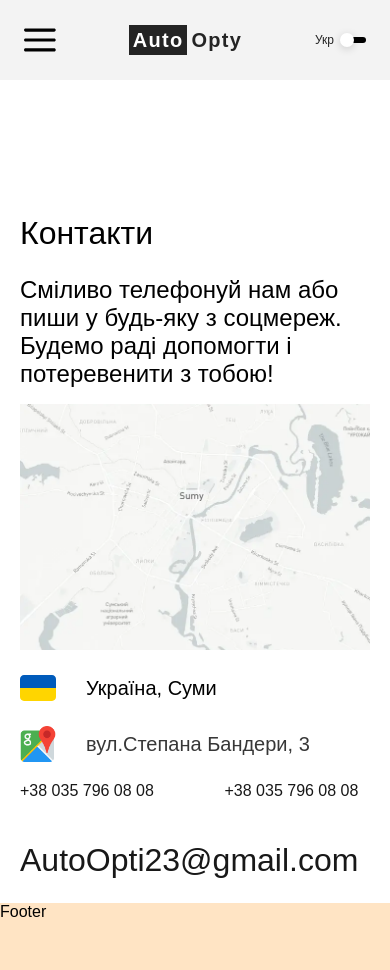
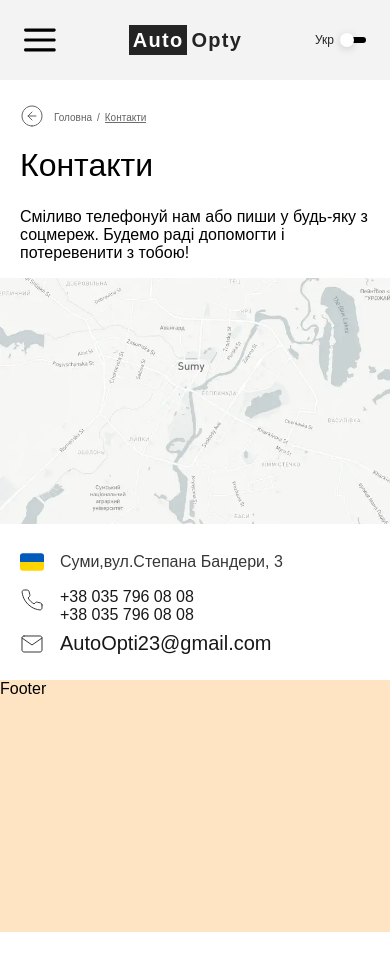
Before and after one commit to AutoOpty/auto-opty, a Next.js app: page /contacts in a window 390 px wide. Shown: the top 970 px of the page. After the commit the page ends 932 px from the top, so only its background shows below. Built offline with nearby package versions, Linux system fonts and the light colour scheme; no server answers; a web font is replaced by a local one.

Commit message:
add adaptive ContactPage, BreadCrumbs and FilterButton

```diff
--- /dev/null
+++ b/src/components/share/BreadCrumbs/BreadCrumbs.jsx
@@ -0,0 +1,40 @@
+'use client';
+
+import { useEffect, useState } from 'react';
+import { useRouter } from 'next/navigation';
+import Link from 'next/link';
+import styles from './BreadCrumbs.module.scss';
+
+const BreadCrumbs = ({ title }) => {
+  const [isLoading, setIsLoading] = useState(true);
+  const router = useRouter();
+
+  useEffect(() => {
+    setIsLoading(false);
+  }, []);
+
+  return (
+    <nav className={styles.toBackContainer}>
+      <button
+        type="button"
+        className={styles.buttonToBack}
+        onClick={() => router.back()}
+      >
+        <svg className={styles.toBackSvg}>
+          <use href="symbol-defs.svg#icon-arrow-left-circle" />
+        </svg>
+      </button>
+      {!isLoading && (
+        <article className={styles.textLink}>
+          {/* <h2 className={seoStyles.titleHidden}>Navigation</h2>  */}
+          <Link href="/" prefetch={false} className={styles.textLinkAnimation}>
+            Головна
+          </Link>
+          / <span className={styles.active}>{title}</span>
+        </article>
+      )}
+    </nav>
+  );
+};
+
+export default BreadCrumbs;
--- /dev/null
+++ b/src/components/share/BreadCrumbs/BreadCrumbs.module.scss
@@ -0,0 +1,108 @@
+@import '@/styles/_variables.scss';
+
+.toBackContainer {
+  width: 100%;
+  display: -webkit-box;
+  display: -ms-flexbox;
+  display: flex;
+  -webkit-box-align: center;
+  -ms-flex-align: center;
+  align-items: center;
+  -webkit-box-pack: start;
+  -ms-flex-pack: start;
+  justify-content: flex-start;
+  margin-bottom: 16px;
+  column-gap: 10px;
+
+  @media screen and (min-width: $tablet) {
+    margin-bottom: 32px;
+    column-gap: 13px;
+  }
+  @media screen and (min-width: 1366px) {
+    margin-bottom: 30px;
+  }
+}
+
+.buttonToBack {
+  cursor: pointer;
+  background-color: transparent;
+  border: none;
+  &:hover .toBackSvg,
+  &:focus .toBackSvg {
+    scale: 1.1;
+  }
+}
+
+.toBackSvg {
+  width: 24px;
+  height: 24px;
+  stroke: #636363;
+}
+
+.textLink {
+  width: initial;
+  color: #636363;
+  font-size: 10px;
+  font-weight: 400;
+  display: -webkit-box;
+  display: -ms-flexbox;
+  display: flex;
+  -webkit-box-align: center;
+  -ms-flex-align: center;
+  align-items: center;
+  flex-direction: row;
+  -webkit-column-gap: 5px;
+  -moz-column-gap: 5px;
+  column-gap: 5px;
+  @media screen and (min-width: $tablet) {
+    font-size: 12px;
+  }
+  @media screen and (min-width: $desktop) {
+    font-size: 14px;
+  }
+}
+
+.textLinkAnimation {
+  text-decoration: none;
+  position: relative;
+  outline: none;
+  color: #636363;
+  &:hover::after,
+  &:focus.textLinkAnimation::after {
+    content: '';
+    display: block;
+    position: absolute;
+    bottom: 0px;
+    left: 0;
+    width: 100%;
+    height: 1px;
+    -webkit-animation: textLink 0.8s ease forwards;
+    animation: textLink 0.8s ease forwards;
+    background-color: #6d6d6d;
+  }
+}
+
+@keyframes textLink {
+  0% {
+    width: 0px;
+  }
+  100% {
+    width: 100%;
+  }
+}
+
+.active {
+  position: relative;
+  &::after {
+    content: '';
+    display: block;
+    position: absolute;
+    bottom: 0px;
+    left: 0;
+    width: 100%;
+    height: 1px;
+    -webkit-animation: textLink 0.8s ease forwards;
+    animation: textLink 0.8s ease forwards;
+    background-color: #6d6d6d;
+  }
+}
--- a/src/screens/contacts/Contacts.jsx
+++ b/src/screens/contacts/Contacts.jsx
@@ -1,6 +1,8 @@
 'use client';
 
+import BreadCrumbs from '@/components/share/BreadCrumbs/BreadCrumbs';
 import Image from 'next/image';
+import Link from 'next/link';
 import React, { useEffect, useState } from 'react';
 import styles from './contacts.module.scss';
 
@@ -16,17 +18,9 @@ const Contacts = () => {
       {/* <h1 className={seoStyles.titleHidden}>
         Оренда квартири Суми. Сумы квартиры. Квартири подобово.
       </h1> */}
-      <nav className={styles.toBackContainer}>
-        {!isLoading && (
-          <article className="textLink">
-            {/* <h2 className={seoStyles.titleHidden}>Navigation</h2> */}
-            {/* <Link href="/" prefetch={false} className="textLinkAnimation">
-              {t('Navigation.MainPage')}
-            </Link> */}
-            {/* / <span className="active">{t('Navigation.Contacts')}</span> */}
-          </article>
-        )}
-      </nav>
+      <figure className={styles.toBackContainer}>
+        <BreadCrumbs title="Контакти" />
+      </figure>
 
       <div className={styles.contactContainer}>
         <article className={styles.titleContainer}>
@@ -55,7 +49,7 @@ const Contacts = () => {
           </figure>
           <address className={styles.addressContainer}>
             <figure className={styles.cityContainer}>
-              <svg width="36" height="36" className={styles.citySvg}>
+              <svg className={styles.citySvg}>
                 <use href="symbol-defs.svg#icon-flag-ukraine" />
               </svg>
               {!isLoading && (
@@ -80,20 +74,48 @@ const Contacts = () => {
 
               {!isLoading && <figcaption>вул.Степана Бандери, 3</figcaption>}
             </a>
+
+            <figure className={styles.cityContainerMobile}>
+              <svg width="36" height="36" className={styles.citySvg}>
+                <use href="symbol-defs.svg#icon-flag-ukraine" />
+              </svg>
+              {!isLoading && (
+                <figcaption className={styles.city}>
+                  Суми,
+                  <a
+                    href="https://maps.app.goo.gl/NTDTgDfgvo4h1nPj7"
+                    target="_blank"
+                    className={styles.addressMobile}
+                  >
+                    {!isLoading && (
+                      <figcaption>вул.Степана Бандери, 3</figcaption>
+                    )}
+                  </a>
+                </figcaption>
+              )}
+            </figure>
             <address className={styles.telContainer}>
+              <svg className={styles.svg}>
+                <use href="symbol-defs.svg#icon-phone" />
+              </svg>
+              <figure className={styles.telContent}>
                 <a href="tel:+380357960808" className={styles.tel}>
                   +38 035 796 08 08
                 </a>
                 <a href="tel:+380357960808" className={styles.tel}>
                   +38 035 796 08 08
                 </a>
+              </figure>
             </address>
-            <address className={styles.box}>
-              <div className={styles.socialLinks}>{/* <SocialLinks /> */}</div>
+            <address className={styles.mailContainer}>
+              <svg className={styles.svg}>
+                <use href="symbol-defs.svg#icon-mail" />
+              </svg>
               <a href="mailto:AutoOpti23@gmail.com" className={styles.mail}>
                 AutoOpti23@gmail.com
               </a>
             </address>
+            <div className={styles.socialLinks}>{/* <SocialLinks /> */}</div>
           </address>
         </article>
       </div>
--- a/src/screens/contacts/contacts.module.scss
+++ b/src/screens/contacts/contacts.module.scss
@@ -7,14 +7,15 @@
   -webkit-box-align: start;
   -ms-flex-align: start;
   align-items: flex-start;
-  padding: 100px 20px 24px 20px;
+  padding: 24px 0px 24px 0px;
+  // padding: 21px 20px 24px 20px;
 
   @media screen and (min-width: $tablet) {
-    padding: 118px 24px 72px 24px;
+    padding: 40px 24px 72px 24px;
   }
 
   @media screen and (min-width: $desktop) {
-    padding: 81px 24px 72px 24px;
+    padding: 27px 24px 72px 24px;
   }
   @media screen and (min-width: 1440px) {
     max-width: 1920px;
@@ -22,25 +23,9 @@
 }
 
 .toBackContainer {
-  height: 16px;
-  display: -webkit-box;
-  display: -ms-flexbox;
-  display: flex;
-  -webkit-box-align: center;
-  -ms-flex-align: center;
-  align-items: center;
-  -webkit-box-pack: start;
-  -ms-flex-pack: start;
-  justify-content: flex-start;
-  -webkit-column-gap: 13px;
-  -moz-column-gap: 13px;
-  column-gap: 13px;
-  margin-bottom: 19px;
+  padding-left: 20px;
   @media screen and (min-width: $tablet) {
-    margin-bottom: 13px;
-  }
-  @media screen and (min-width: 1366px) {
-    margin-bottom: 35px;
+    padding-left: 0px;
   }
 }
 
@@ -49,31 +34,33 @@
 }
 
 .titleContainer {
-  // height: 53px;
   margin-bottom: 16px;
   display: flex;
   align-items: flex-start;
+  @media screen and (min-width: 511px) {
+    height: 117px;
+  }
 
   @media screen and (min-width: $tablet) {
-    // height: 36px;
+    height: 160px;
     margin-bottom: 28px;
   }
-  @media screen and (min-width: 1366px) {
-    // height: 158px;
+  @media screen and (min-width: $desktop) {
+    height: 195px;
     margin-bottom: 32px;
   }
 }
 
 .title {
   color: #000000;
-  // font-family: var(--font--crimsonPro);
   font-size: 32px;
   font-weight: 400;
   margin-bottom: 24px;
-
+  padding: 0px 20px;
   @media screen and (min-width: $tablet) {
     font-size: 40px;
     margin-bottom: 32px;
+    padding: 0px;
   }
   @media screen and (min-width: $desktop) {
     font-size: 48px;
@@ -83,14 +70,17 @@
 .text {
   width: 100%;
   color: #000;
-  // font-family: var(--font--crimsonPro);
-  font-size: 24px;
+  font-size: 16px;
   font-style: normal;
   font-weight: 400;
   line-height: normal;
-
+  padding: 0px 20px;
   @media screen and (min-width: $tablet) {
     text-align: justify;
+    font-size: 24px;
+    padding: 0px;
+  }
+  @media screen and (min-width: $desktop) {
     font-size: 32px;
   }
 }
@@ -120,7 +110,7 @@
     // -ms-flex-align: start;
     // align-items: flex-start;
   }
-  @media screen and (min-width: 1366px) {
+  @media screen and (min-width: $desktop) {
     // justify-content: center;
     // column-gap: 120px;
   }
@@ -139,8 +129,11 @@
   @media screen and (min-width: 1024px) {
     width: 712px;
     height: 525px;
+    margin-right: 5%;
+    margin-bottom: 0px;
+  }
+  @media screen and (min-width: $desktop) {
     margin-right: 15%;
-    margin-bottom: 0px;
   }
   // @media screen and (min-width: 1920px) {
   //   width: 800px;
@@ -161,6 +154,12 @@
   -webkit-box-direction: normal;
   -ms-flex-direction: column;
   flex-direction: column;
+  padding: 0px 20px;
+  @media screen and (min-width: $tablet) {
+    // padding: 0px 20px;
+  }
+  @media screen and (min-width: 1024px) {
+  }
 }
 
 .city {
@@ -171,12 +170,8 @@
   -webkit-box-align: center;
   -ms-flex-align: center;
   align-items: center;
-  -webkit-column-gap: 40;
-  -moz-column-gap: 40;
-  // column-gap: 40;
-  color: #000;
-  // font-family: var(--font--crimsonPro);
-  font-size: 20px;
+  color: #373737;
+  font-size: 16px;
   font-style: normal;
   font-weight: 400;
   line-height: normal;
@@ -189,26 +184,68 @@
 }
 
 .cityContainer {
+  display: none;
+  // margin-bottom: 20px;
+  @media screen and (min-width: 1024px) {
     display: flex;
     align-items: center;
-
-  margin-bottom: 20px;
-  @media screen and (min-width: $tablet) {
-    margin-bottom: 25px;
+    // margin-bottom: 25px;
+    margin-bottom: 46px;
   }
   @media screen and (min-width: $desktop) {
-    margin-bottom: 46px;
+    // margin-bottom: 46px;
   }
 }
 
 .citySvg {
+  width: 24px;
+  height: 24px;
+  margin-right: 16px;
+  @media screen and (min-width: $tablet) {
+    width: 36px;
+    height: 36px;
+    margin-right: 56px;
+  }
+  @media screen and (min-width: 1024px) {
     margin-right: 30px;
+  }
   @media screen and (min-width: $desktop) {
     margin-right: 40px;
   }
 }
 
+.cityContainerMobile {
+  display: flex;
+  align-items: center;
+  margin-bottom: 8px;
+
+  @media screen and (min-width: $tablet) {
+    margin-bottom: 16px;
+  }
+  @media screen and (min-width: 1024px) {
+    display: none;
+  }
+}
+
+.addressMobile {
+  color: #373737;
+  font-size: 16px;
+  font-weight: 400;
+  @media screen and (min-width: $tablet) {
+    font-size: 20px;
+  }
+  @media screen and (min-width: 1024px) {
+    display: none;
+  }
+}
+
 .address {
+  display: none;
+
+  // // font-family: var(--font--crimsonPro);
+  // font-size: 20px;
+  // margin-bottom: 20px;
+  @media screen and (min-width: 1024px) {
     display: -webkit-box;
     display: -ms-flexbox;
     display: flex;
@@ -218,27 +255,28 @@
     -webkit-column-gap: 40;
     -moz-column-gap: 40;
     column-gap: 40;
-  color: #373737;
-  // font-family: var(--font--crimsonPro);
-  font-size: 20px;
     font-style: normal;
     font-weight: 400;
+    font-size: 24px;
+    margin-bottom: 33px;
+    // margin-bottom: 22px;
     line-height: normal;
-  margin-bottom: 20px;
-  @media screen and (min-width: $tablet) {
-    font-size: 24px;
-    margin-bottom: 22px;
+    color: #373737;
   }
   @media screen and (min-width: $desktop) {
-    margin-bottom: 33px;
+    // margin-bottom: 33px;
   }
 }
 
 .imgContainer {
+  display: none;
+  @media screen and (min-width: 1024px) {
     position: relative;
+    display: block;
     width: 36px;
     height: 36px;
     margin-right: 30px;
+  }
   @media screen and (min-width: $desktop) {
     margin-right: 40px;
   }
@@ -253,38 +291,47 @@
   display: -webkit-box;
   display: -ms-flexbox;
   display: flex;
-  -webkit-box-align: center;
-  -ms-flex-align: center;
-  align-items: center;
-  -webkit-box-pack: justify;
-  -ms-flex-pack: justify;
-  justify-content: space-between;
-  // -webkit-column-gap: 59px;
-  // -moz-column-gap: 59px;
-  // column-gap: 59px;
-  margin-bottom: 24px;
+}
+
+.svg {
+  width: 24px;
+  height: 24px;
+  stroke: #373737;
+  margin-right: 16px;
   @media screen and (min-width: $tablet) {
-    -webkit-box-align: start;
-    -ms-flex-align: start;
-    align-items: flex-start;
+    width: 36px;
+    height: 36px;
+    margin-top: 10px;
+    margin-right: 56px;
+  }
+  @media screen and (min-width: 1024px) {
+    display: none;
+  }
+}
+
+.telContent {
+  display: -webkit-box;
+  display: -ms-flexbox;
+  display: flex;
   -webkit-box-orient: vertical;
   -webkit-box-direction: normal;
   -ms-flex-direction: column;
   flex-direction: column;
-    row-gap: 21px;
+  -webkit-box-align: start;
+  -ms-flex-align: start;
+  align-items: flex-start;
+  margin-bottom: 8px;
+  @media screen and (min-width: $tablet) {
+    margin-bottom: 16px;
   }
 
-  @media screen and (min-width: $desktop) {
-    row-gap: 16px;
+  @media screen and (min-width: 1024px) {
     margin-bottom: 64px;
   }
 }
 
 .tel {
   color: #181818;
-
-  // font-family: Crimson Text;
-  // font-family: var(--font--crimsonPro);
   font-size: 16px;
   font-style: normal;
   font-weight: 400;
@@ -301,40 +348,34 @@
   }
 }
 
-.box {
+.mailContainer {
   display: -webkit-box;
   display: -ms-flexbox;
   display: flex;
-  -webkit-box-orient: vertical;
-  -webkit-box-direction: normal;
-  -ms-flex-direction: column;
-  flex-direction: column;
-  row-gap: 18px;
+  // -webkit-box-align: center;
+  // -ms-flex-align: center;
+  // align-items: center;
   @media screen and (min-width: $tablet) {
-    row-gap: 22px;
   }
   @media screen and (min-width: $desktop) {
     -webkit-box-orient: vertical;
     -webkit-box-direction: reverse;
     -ms-flex-direction: column-reverse;
     flex-direction: column-reverse;
-    row-gap: 32px;
   }
 }
 
 .mail {
   color: #181818;
   font-family: var(--font--crimsonPro);
-  font-size: 32px;
+  font-size: 20px;
   font-style: normal;
   font-weight: 400;
   line-height: normal;
   text-align: center;
   @media screen and (min-width: $tablet) {
+    font-size: 36px;
     text-align: start;
-  }
-  @media screen and (min-width: $desktop) {
-    font-size: 36px;
   }
   &:hover,
   &:focus {
@@ -361,177 +402,3 @@
     justify-content: start;
   }
 }
-
-// .contacts {
-//   width: 100%;
-//   padding: 0px 46px 41px 46px;
-//   display: flex;
-//   flex-direction: column;
-//   align-items: center;
-//   justify-content: center;
-//   @media screen and (min-width: 768px) {
-//     padding-bottom: 104px;
-//     flex-direction: row;
-//   }
-// }
-
-// .contactNav {
-//   display: none;
-//   @media screen and (min-width: 768px) {
-//     display: flex;
-//     flex-direction: column;
-//     align-items: center;
-//     margin-right: 72px;
-//   }
-//   @media screen and (min-width: 1024px) {
-//     margin-right: 42px;
-//   }
-//   @media screen and (min-width: 1440px) {
-//     margin-right: 168px;
-//   }
-// }
-
-// .contactTitle {
-//   color: var(--main-color);
-//   font-size: 26px;
-//   font-weight: 500;
-//   margin-bottom: 16px;
-
-//   @media screen and (min-width: 768px) {
-//     margin-bottom: 50px;
-//   }
-//   @media screen and (min-width: 1440px) {
-//     font-size: 36px;
-//   }
-// }
-
-// .map {
-//   position: relative;
-//   display: block;
-//   width: 226px;
-//   height: 169px;
-//   background-color: var(--main-color);
-//   overflow: hidden;
-//   & iframe {
-//     left: 0;
-//     top: 0;
-//     height: 100%;
-//     width: 100%;
-//     position: absolute;
-//     border: none;
-//   }
-// }
-
-// .contactAddressBox {
-//   @media screen and (min-width: 1024px) {
-//     display: flex;
-//     align-items: center;
-//   }
-// }
-
-// .contactAddressContainer {
-//   width: max-content;
-//   margin-bottom: 16px;
-//   @media screen and (min-width: 1024px) {
-//     margin-bottom: 0px;
-//     margin-right: 42px;
-//   }
-//   @media screen and (min-width: 1440px) {
-//     margin-right: 168px;
-//   }
-// }
-
-// .contactSubtitle {
-//   color: var(--main-color);
-//   font-size: 14px;
-//   font-weight: 300;
-//   text-transform: uppercase;
-//   margin-bottom: 24px;
-
-//   @media screen and (min-width: 768px) {
-//     margin-bottom: 40px;
-//   }
-//   @media screen and (min-width: 1440px) {
-//     font-size: 16px;
-//   }
-// }
-
-// .contactAddress {
-//   display: flex;
-//   flex-direction: column;
-//   align-items: flex-start;
-//   row-gap: 16px;
-//   color: var(--main-color);
-//   font-style: normal;
-//   padding: 0 13px;
-//   @media screen and (min-width: 768px) {
-//     padding: 0;
-//   }
-// }
-
-// .iconContainer {
-//   display: flex;
-//   align-items: center;
-//   column-gap: 16px;
-//   cursor: pointer;
-//   color: var(--main-color);
-//   &:hover {
-//     color: #979797;
-//   }
-//   &:hover .icon {
-//     stroke: #737373;
-//   }
-// }
-
-// .icon {
-//   width: 24px;
-//   height: 24px;
-//   stroke: var(--main-color);
-// }
-
-// .contactSity {
-//   font-size: 16px;
-//   font-weight: 400;
-//   @media screen and (min-width: 1440px) {
-//     font-size: 20px;
-//   }
-// }
-// .contactStreet {
-//   color: #737373;
-//   font-size: 14px;
-//   font-weight: 200;
-//   @media screen and (min-width: 1440px) {
-//     font-size: 16px;
-//   }
-// }
-
-// .contactTel {
-//   font-size: 14px;
-//   font-weight: 300;
-//   @media screen and (min-width: 1440px) {
-//     font-size: 16px;
-//     font-weight: 400;
-//   }
-// }
-
-// .contactSocialLinks {
-//   display: flex;
-//   padding: 0 13px;
-//   flex-direction: column;
-//   row-gap: 16px;
-//   @media screen and (min-width: 768px) {
-//     row-gap: 26px;
-//     padding: 0;
-//   }
-// }
-
-// .SocialLink {
-//   font-size: 14px;
-//   font-weight: 300;
-//   @media screen and (min-width: 768px) {
-//     font-weight: 400;
-//   }
-//   @media screen and (min-width: 1440px) {
-//     font-size: 16px;
-//   }
-// }
--- a/src/screens/products/products.module.scss
+++ b/src/screens/products/products.module.scss
@@ -1,20 +1,20 @@
 @import '@/styles/_variables.scss';
 
 .container {
-  display: -webkit-box;
-  display: -ms-flexbox;
-  display: flex;
-  -webkit-box-align: center;
-  -ms-flex-align: center;
-  align-items: center;
-  padding: 100px 20px 32px 20px;
+  // display: -webkit-box;
+  // display: -ms-flexbox;
+  // display: flex;
+  // -webkit-box-align: center;
+  // -ms-flex-align: center;
+  // align-items: center;
+  // padding: 100px 20px 32px 20px;
 
   @media screen and (min-width: $tablet) {
-    padding: 118px 36px 0px 36px;
+    // padding: 118px 36px 0px 36px;
   }
 
   @media screen and (min-width: 1366px) {
-    padding: 200px 86px 0px 86px;
+    padding: 40px 86px 0px 86px;
   }
   @media screen and (min-width: 1440px) {
     max-width: 1920px;
```
Also changed, not shown: src/components/share/FilterButton/FilterButton.jsx (added, +32 -0 lines), src/components/share/FilterButton/FilterButton.module.scss (added, +48 -0 lines), src/screens/products/Products.jsx (+6 -2 lines), public/symbol-defs.svg. Lines whose indentation alone changed are shown as unchanged.
